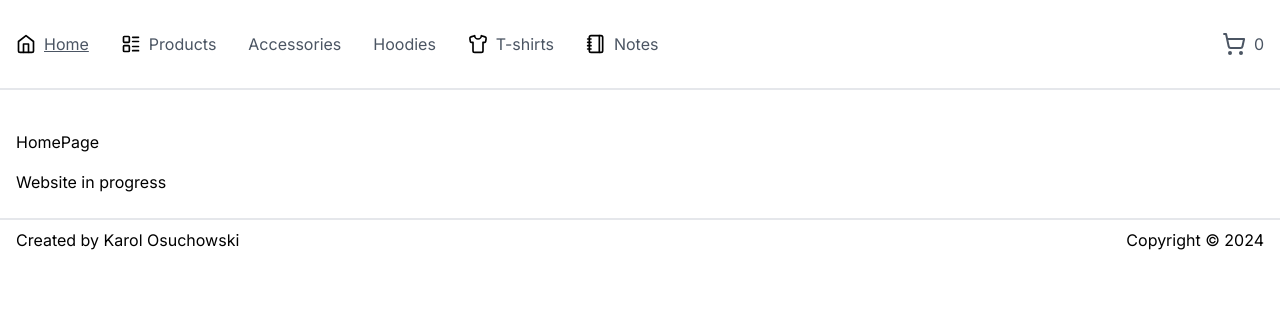
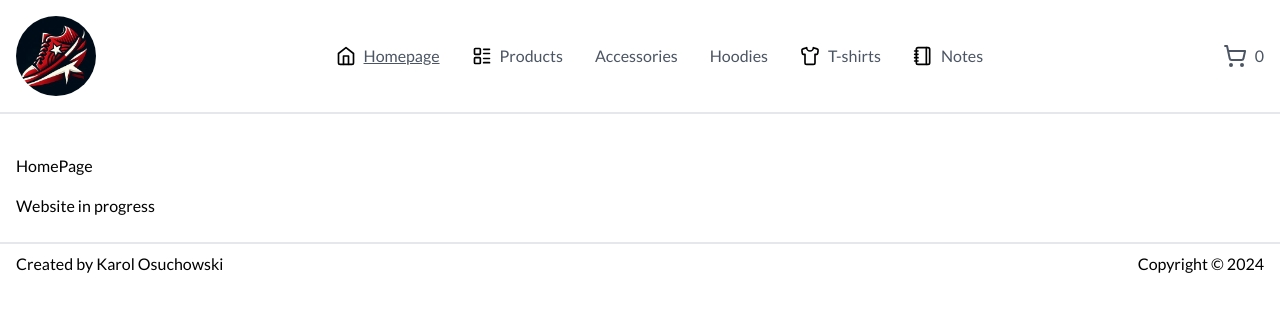
Before and after one commit to niemaco/nextjs-shop, a Next.js app: page / in a window 1280 px wide. Shown: the top 312 px of the page. Built offline with nearby package versions, Linux system fonts and the light colour scheme.

Commit message:
Use Image component from next/image and change font

```diff
--- a/next.config.js
+++ b/next.config.js
@@ -20,6 +20,14 @@ const nextConfig = {
 			},
 		];
 	},
+	images: {
+		remotePatterns: [
+			{
+				protocol: "https",
+				hostname: "static-ourstore.hyperfunctor.com",
+			},
+		],
+	},
 };
 
 module.exports = withMDX(nextConfig);
--- a/src/app/layout.tsx
+++ b/src/app/layout.tsx
@@ -1,9 +1,9 @@
 import type { Metadata } from "next";
-import { Inter } from "next/font/google";
+import { Lato } from "next/font/google";
 import "./globals.css";
 import { MainNav } from "@/ui/molecules/MainNav";
 
-const inter = Inter({ subsets: ["latin"] });
+const lato = Lato({ weight: ["400", "700"], subsets: ["latin", "latin-ext"] });
 
 export const metadata: Metadata = {
 	title: "Create Next App",
@@ -17,7 +17,7 @@ export default function RootLayout({
 }>) {
 	return (
 		<html lang="en">
-			<body className={inter.className}>
+			<body className={lato.className}>
 				<header className="container mx-auto border-b-2 p-4">
 					<MainNav></MainNav>
 				</header>
--- a/src/app/product/[productId]/page.tsx
+++ b/src/app/product/[productId]/page.tsx
@@ -4,6 +4,7 @@ import { notFound } from "next/navigation";
 import { getProductById } from "@/api/productById";
 import { formatPrice } from "@/utils/price";
 import { type ProductGetByIdQuery } from "@/gql/graphql";
+import NextImage from "next/image";
 
 export async function generateMetadata({
 	params,
@@ -27,9 +28,7 @@ export default async function ProductPage({
 		productId: number;
 	};
 }) {
-	const product: ProductGetByIdQuery["product"] = await getProductById(
-		parseInt(params.productId, 10),
-	);
+	const product: ProductGetByIdQuery["product"] = await getProductById(params.productId);
 
 	if (!product) {
 		throw notFound();
@@ -38,7 +37,13 @@ export default async function ProductPage({
 	return (
 		<section className="container mx-auto py-8">
 			<div className="mx-auto max-w-lg overflow-hidden rounded-lg bg-white shadow-md">
-				<img src={product.images[0].url} alt={product.images[0].alt} className="w-full" />
+				<NextImage
+					width={320}
+					height={320}
+					src={product.images[0].url}
+					alt={product.images[0].alt}
+					className="w-full"
+				/>
 
 				<div className="px-4 py-2">
 					<h1 className="text-2xl font-bold text-gray-800">{product.name}</h1>
@@ -52,9 +57,11 @@ export default async function ProductPage({
 						Add to Cart
 					</button>
 
+					<p className="py-2 text-gray-700">{product.description}</p>
+
 					<div className="grid grid-flow-col items-end justify-between pb-4">
 						{product.categories.length && (
-							<p className="shrink px-4 py-2 text-gray-700">
+							<p className="shrink text-gray-700">
 								<span>Categories: </span>
 								{product.categories.map((category: { name: string; slug: string }) => (
 									<Link
@@ -62,21 +69,22 @@ export default async function ProductPage({
 										href={`/categories/${category.slug}/1`}
 										className="mr-2 text-blue-500 hover:underline focus-visible:underline"
 									>
-										{category.name} {category.slug}
+										{category.name}
 									</Link>
 								))}
 							</p>
 						)}
 
 						<Link href="#" className="hover:underline focus-visible:underline">
-							<img
+							<NextImage
 								src="/red_shoes_logo.jpeg"
 								alt="Manufacturer Logo"
 								className="mx-auto h-20 w-20 rounded-full"
+								width={40}
+								height={40}
 							/>
 						</Link>
 					</div>
-					<p className="py-2 text-gray-700">{product.description}</p>
 				</div>
 			</div>
 		</section>
--- a/src/components/atoms/Catalog/ProductImage.tsx
+++ b/src/components/atoms/Catalog/ProductImage.tsx
@@ -1,9 +1,16 @@
 import { ProductImage } from "@/gql/graphql";
+import NextImage from "next/image";
 
 export const ProductImage = ({ image }: { image: Pick<ProductImage, "alt" | "url"> }) => {
 	return (
 		<div className="aspect-square grayscale group-hover:grayscale-0 group-focus-visible:grayscale-0">
-			<img src={image.url} alt={image.alt} className="aspect-square object-cover" />
+			<NextImage
+				src={image.url}
+				alt={image.alt}
+				className="aspect-square object-cover"
+				width={320}
+				height={320}
+			/>
 		</div>
 	);
 };
--- a/src/components/molecules/MainNav.tsx
+++ b/src/components/molecules/MainNav.tsx
@@ -1,6 +1,8 @@
 import { ShoppingCart } from "lucide-react";
 import { ActiveLink, type ActiveLinkProps } from "@/ui/atoms/ActiveLink";
 import { BaseIcon, type IconProps } from "@/ui/atoms/BaseIcon";
+import NextImage from "next/image";
+import AppLogo from "../../../public/logo.jpeg";
 
 const className: string =
 	"text-gray-600 group-hover:text-blue-400 group-focus-visible:text-blue-400";
@@ -11,7 +13,7 @@ type NavLink = ActiveLinkProps<string> & {
 
 const navLinks: NavLink[] = [
 	{
-		children: "Home",
+		children: "Homepage",
 		href: "/",
 		exact: true,
 		icon: "home",
@@ -44,6 +46,13 @@ const navLinks: NavLink[] = [
 export const MainNav = () => {
 	return (
 		<nav className="flex items-center justify-between">
+			<NextImage
+				width={80}
+				height={80}
+				className="aspect-square rounded-full"
+				src={AppLogo}
+				alt="Logo"
+			/>
 			<ul className="flex list-none flex-wrap">
 				{navLinks.map(({ href, children, exact, icon }, index) => (
 					<li key={index} className="group flex items-center gap-x-2 p-4 first:pl-0 last:pr-0 ">
```
Also changed, not shown: public/logo.jpeg (added).
